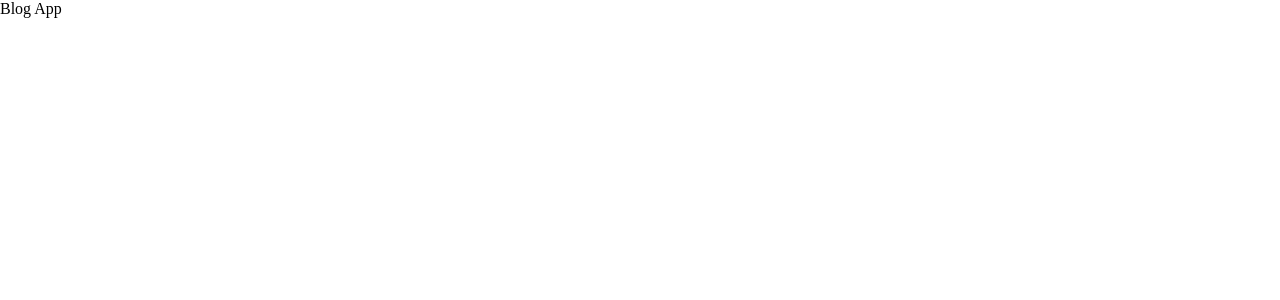
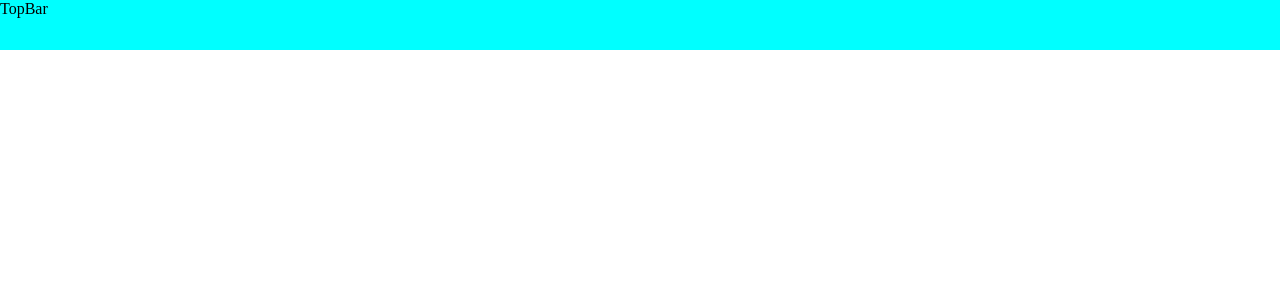
Before and after one commit to Deepakdekisugi/blog_website_react, a React (Create React App) app: page / in a window 1280 px wide. Shown: the top 300 px of the page. Built offline with nearby package versions, Linux system fonts and the light colour scheme.

Commit message:
Update App.js

```diff
--- a/src/App.js
+++ b/src/App.js
@@ -1,9 +1,9 @@
+import TopBar from "./topbar/TopBar";
+
 
 function App() {
   return (
-    <div className="App">
-      Blog App
-    </div>
+      <TopBar/>
   );
 }
 
```
